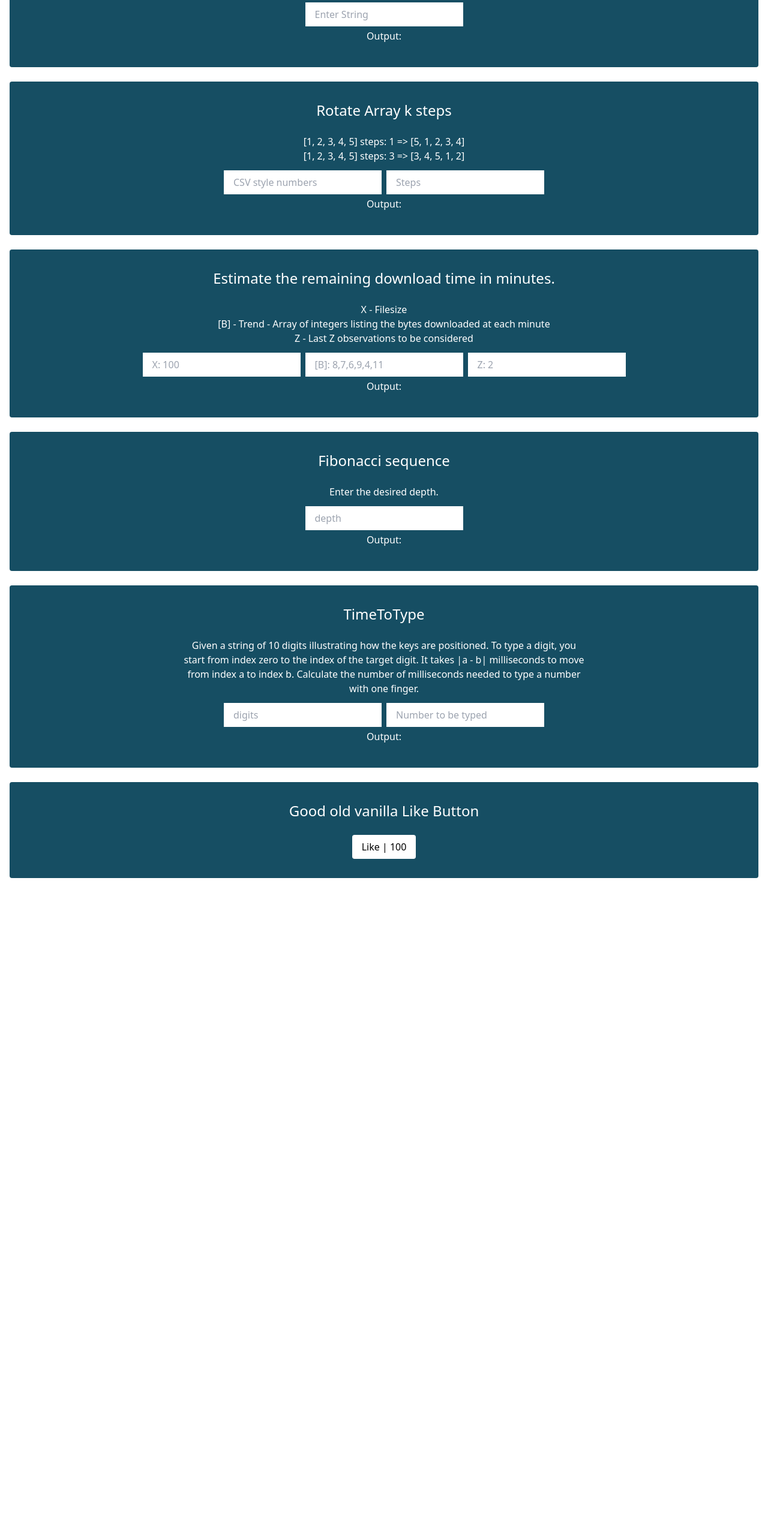
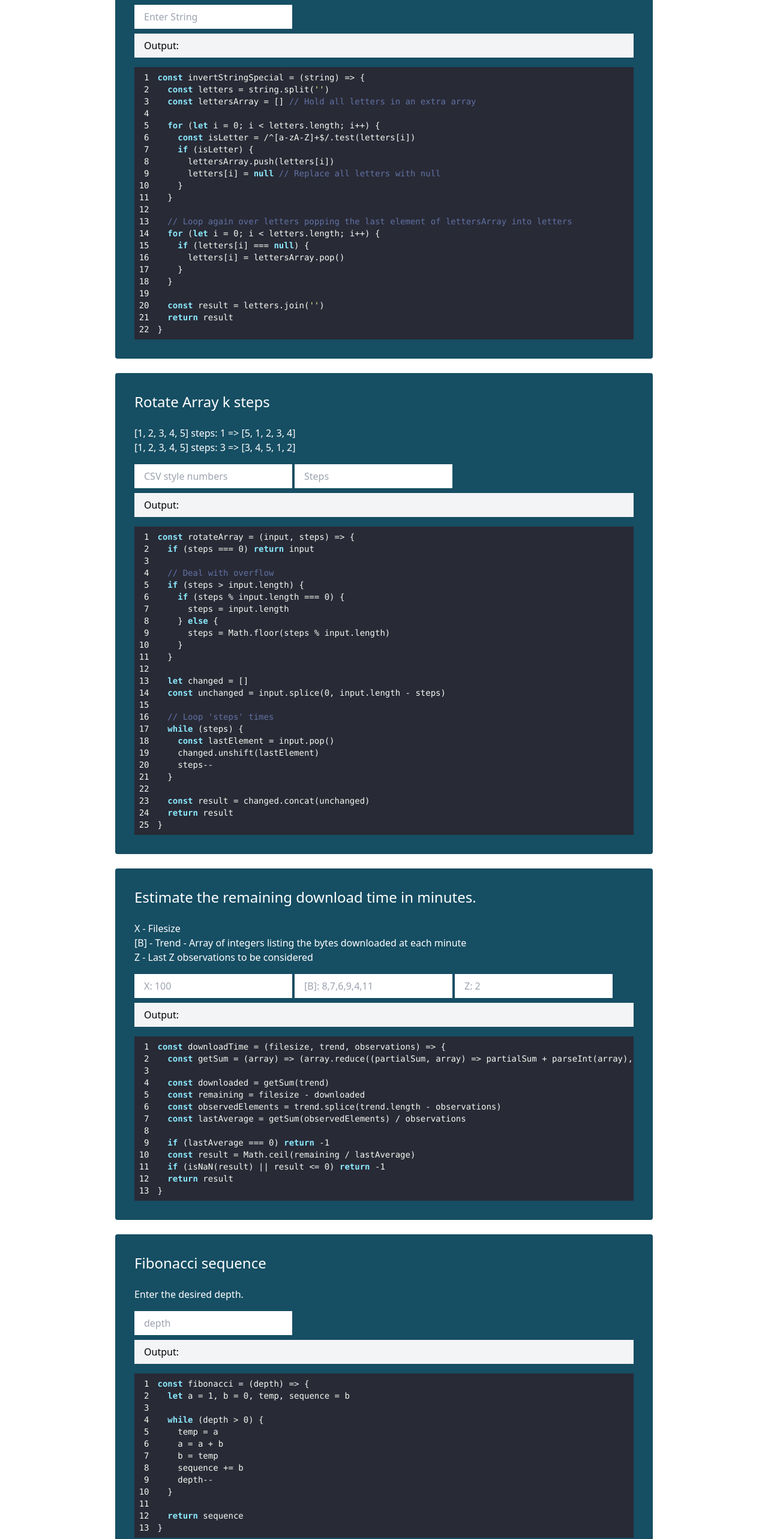
Before and after one commit to Existenziell/react-app-playground, a React (Create React App) app: page / in a window 1280 px wide. Shown: the part 200-2766 px from the top of the page at 60% size. Before the commit the page ends 1728 px from the top, so only its background shows below. Built offline with nearby package versions, Linux system fonts and the light colour scheme.

Commit message:
Code Snippets for all experiments

```diff
--- a/package.json
+++ b/package.json
@@ -10,6 +10,7 @@
     "react": "^18.2.0",
     "react-dom": "^18.2.0",
     "react-scripts": "5.0.1",
+    "react-syntax-highlighter": "^15.5.0",
     "web-vitals": "^2.1.4"
   },
   "scripts": {
--- a/src/App.js
+++ b/src/App.js
@@ -7,11 +7,11 @@ import Fibonacci from './components/Fibonacci'
 
 function App() {
   return (
-    <div className="text-center pb-16 px-4">
+    <div className="pb-16 px-4">
       <header>
-        <h1 className='text-4xl mt-4'>React Playground</h1>
+        <h1 className='text-4xl mt-4 text-center'>React Playground</h1>
       </header>
-      <main className="flex flex-col gap-6">
+      <main className="flex flex-col gap-6 w-full">
         <InvertStringSpecial />
         <RotateArray />
         <DownloadTime />
--- a/src/components/DownloadTime.js
+++ b/src/components/DownloadTime.js
@@ -1,5 +1,8 @@
 import { useEffect, useState } from "react"
 import { downloadTime } from "../util/downloadTime"
+import SyntaxHighlighter from 'react-syntax-highlighter'
+import { dracula } from 'react-syntax-highlighter/dist/cjs/styles/hljs'
+import { downloadTimeSnippet } from '../util/codeSnippets'
 
 const DownloadTime = () => {
   const [filesize, setFilesize] = useState()
@@ -25,7 +28,18 @@ const DownloadTime = () => {
       <input type='number' placeholder="X: 100" onChange={(e) => setFilesize(e.target.value)} />
       <input type='text' placeholder="[B]: 8,7,6,9,4,11" onChange={(e) => setTrend(e.target.value)} />
       <input type='number' placeholder="Z: 2" onChange={(e) => setObservations(e.target.value)} />
-      <p>Output: {output ? `${output} minutes` : ``}</p>
+      <p className="output">Output: {output ? `${output} minutes` : ``}</p>
+
+      <div className="mt-4">
+        <SyntaxHighlighter
+          language='javascript'
+          style={dracula}
+          showLineNumbers={true}
+          customStyle={{ fontSize: '14px', lineHeight: '20px' }}
+        >
+          {downloadTimeSnippet}
+        </SyntaxHighlighter>
+      </div>
     </div>
   )
 }
--- a/src/components/Fibonacci.js
+++ b/src/components/Fibonacci.js
@@ -1,5 +1,8 @@
 import { useEffect, useState } from "react"
 import { fibonacci } from "../util/fibonacci"
+import SyntaxHighlighter from 'react-syntax-highlighter'
+import { dracula } from 'react-syntax-highlighter/dist/cjs/styles/hljs'
+import { fibonacciSnippet } from '../util/codeSnippets'
 
 const Fibonacci = () => {
   const [depth, setDepth] = useState()
@@ -19,7 +22,18 @@ const Fibonacci = () => {
         Enter the desired depth.
       </p>
       <input type='number' placeholder="depth" onChange={(e) => setDepth(e.target.value)} />
-      <p>Output: {output}</p>
+      <p className="output">Output: {output}</p>
+
+      <div className="mt-4">
+        <SyntaxHighlighter
+          language='javascript'
+          style={dracula}
+          showLineNumbers={true}
+          customStyle={{ fontSize: '14px', lineHeight: '20px' }}
+        >
+          {fibonacciSnippet}
+        </SyntaxHighlighter>
+      </div>
     </div>
   )
 }
--- a/src/components/InvertStringSpecial.js
+++ b/src/components/InvertStringSpecial.js
@@ -1,5 +1,8 @@
 import { useEffect, useState } from "react"
 import { invertStringSpecial } from "../util/invertStringSpecial"
+import { invertStringSpecialSnippet } from '../util/codeSnippets'
+import { dracula } from 'react-syntax-highlighter/dist/cjs/styles/hljs'
+import SyntaxHighlighter from 'react-syntax-highlighter'
 
 const InvertStringSpecial = () => {
   const [input, setInput] = useState('')
@@ -15,7 +18,18 @@ const InvertStringSpecial = () => {
       <h2>Invert string - but only the letters</h2>
       <p>`__aa**bb))cc` => `__cc**bb))aa`</p>
       <input type='text' placeholder="Enter String" onChange={(e) => setInput(e.target.value)} />
-      <p>Output: {output}</p>
+      <p className="output">Output: {output}</p>
+
+      <div className="mt-4">
+        <SyntaxHighlighter
+          language='javascript'
+          style={dracula}
+          showLineNumbers={true}
+          customStyle={{ fontSize: '14px', lineHeight: '20px' }}
+        >
+          {invertStringSpecialSnippet}
+        </SyntaxHighlighter>
+      </div>
     </div>
   )
 }
--- a/src/components/RotateArray.js
+++ b/src/components/RotateArray.js
@@ -1,5 +1,8 @@
 import { useEffect, useState } from "react"
 import { rotateArray } from "../util/rotateArray"
+import SyntaxHighlighter from 'react-syntax-highlighter'
+import { dracula } from 'react-syntax-highlighter/dist/cjs/styles/hljs'
+import { rotateArraySnippet } from '../util/codeSnippets'
 
 const RotateArray = () => {
   const [input, setInput] = useState()
@@ -22,7 +25,18 @@ const RotateArray = () => {
       </p>
       <input type='text' placeholder="CSV style numbers" onChange={(e) => setInput(e.target.value)} />
       <input type='text' placeholder="Steps" onChange={(e) => setSteps(e.target.value)} />
-      <p>Output: {output}</p>
+      <p className="output">Output: {output}</p>
+
+      <div className="mt-4">
+        <SyntaxHighlighter
+          language='javascript'
+          style={dracula}
+          showLineNumbers={true}
+          customStyle={{ fontSize: '14px', lineHeight: '20px' }}
+        >
+          {rotateArraySnippet}
+        </SyntaxHighlighter>
+      </div>
     </div>
   )
 }
--- a/src/components/TimeToType.js
+++ b/src/components/TimeToType.js
@@ -1,5 +1,8 @@
 import { useEffect, useState } from "react"
 import { timeToType } from "../util/timeToType"
+import SyntaxHighlighter from 'react-syntax-highlighter'
+import { dracula } from 'react-syntax-highlighter/dist/cjs/styles/hljs'
+import { timeToTypeSnippet } from '../util/codeSnippets'
 
 const TimeToType = () => {
   const [digits, setDigits] = useState()
@@ -23,7 +26,18 @@ const TimeToType = () => {
       </p>
       <input type='text' placeholder="digits" onChange={(e) => setDigits(e.target.value)} />
       <input type='number' placeholder="Number to be typed" onChange={(e) => setNum(e.target.value)} />
-      <p>Output: {output}</p>
+      <p className="output">Output: {output}</p>
+
+      <div className="mt-4">
+        <SyntaxHighlighter
+          language='javascript'
+          style={dracula}
+          showLineNumbers={true}
+          customStyle={{ fontSize: '14px', lineHeight: '20px' }}
+        >
+          {timeToTypeSnippet}
+        </SyntaxHighlighter>
+      </div>
     </div>
   )
 }
--- a/src/css/index.css
+++ b/src/css/index.css
@@ -12,11 +12,11 @@ h1, h2, h2 {
 }
 
 p {
-  @apply mb-2 max-w-2xl mx-auto;
+  @apply mb-4;
 }
 
 input {
-  @apply px-4 py-2 m-1 text-black;
+  @apply px-4 py-2 mr-1 text-black;
 }
 
 /* ==========================================================================
@@ -24,9 +24,12 @@ input {
 	========================================================================== */
 
 .experiment {
-  @apply rounded bg-cyan-900 text-white p-8 w-full;
+  @apply rounded bg-cyan-900 text-white p-8 w-full md:max-w-4xl md:mx-auto;
 }
 
+.output {
+  @apply mt-2 mb-0 bg-gray-100 text-black px-4 py-2;
+}
 
 /* ==========================================================================
 	likeButton
--- /dev/null
+++ b/src/util/codeSnippets.js
@@ -0,0 +1,89 @@
+export const timeToTypeSnippet = `const timeToType = (digits, num) => {
+  let time = 0
+  for (let i = 0; i < num.length; i++) {
+    const currentIndex = digits.indexOf(num[i])
+    let lastIndex = digits.indexOf(num[i - 1])
+    if (lastIndex < 0) lastIndex = time
+
+    time += Math.abs(currentIndex - lastIndex)
+  }
+  return time
+}`
+
+export const downloadTimeSnippet = `const downloadTime = (filesize, trend, observations) => {
+  const getSum = (array) => (array.reduce((partialSum, array) => partialSum + parseInt(array), 0))
+
+  const downloaded = getSum(trend)
+  const remaining = filesize - downloaded
+  const observedElements = trend.splice(trend.length - observations)
+  const lastAverage = getSum(observedElements) / observations
+
+  if (lastAverage === 0) return -1
+  const result = Math.ceil(remaining / lastAverage)
+  if (isNaN(result) || result <= 0) return -1
+  return result
+}`
+
+export const fibonacciSnippet = `const fibonacci = (depth) => {
+  let a = 1, b = 0, temp, sequence = b
+
+  while (depth > 0) {
+    temp = a
+    a = a + b
+    b = temp
+    sequence += b
+    depth--
+  }
+
+  return sequence
+}`
+
+
+export const invertStringSpecialSnippet = `const invertStringSpecial = (string) => {
+  const letters = string.split('')
+  const lettersArray = [] // Hold all letters in an extra array
+
+  for (let i = 0; i < letters.length; i++) {
+    const isLetter = /^[a-zA-Z]+$/.test(letters[i])
+    if (isLetter) {
+      lettersArray.push(letters[i])
+      letters[i] = null // Replace all letters with null
+    }
+  }
+
+  // Loop again over letters popping the last element of lettersArray into letters
+  for (let i = 0; i < letters.length; i++) {
+    if (letters[i] === null) {
+      letters[i] = lettersArray.pop()
+    }
+  }
+
+  const result = letters.join('')
+  return result
+}`
+
+export const rotateArraySnippet = `const rotateArray = (input, steps) => {
+  if (steps === 0) return input
+
+  // Deal with overflow
+  if (steps > input.length) {
+    if (steps % input.length === 0) {
+      steps = input.length
+    } else {
+      steps = Math.floor(steps % input.length)
+    }
+  }
+
+  let changed = []
+  const unchanged = input.splice(0, input.length - steps)
+
+  // Loop 'steps' times
+  while (steps) {
+    const lastElement = input.pop()
+    changed.unshift(lastElement)
+    steps--
+  }
+
+  const result = changed.concat(unchanged)
+  return result
+}`
```
Also changed, not shown: 1 other file (tests, documents, lock files or other folders).
